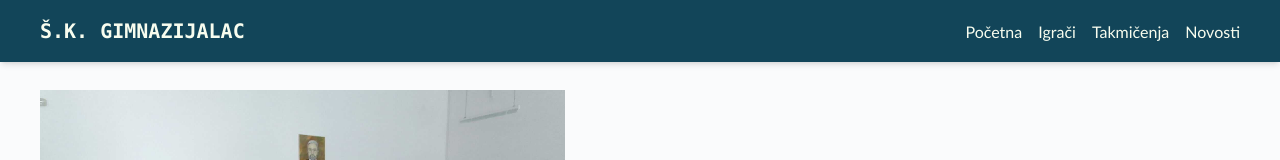
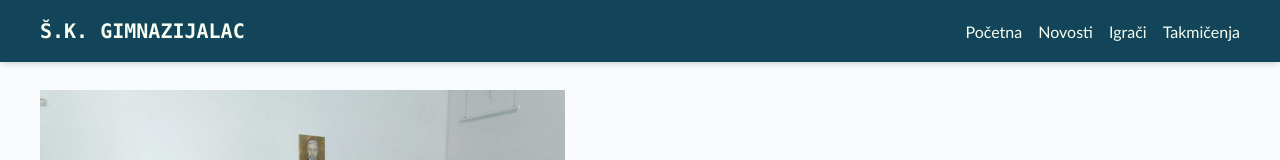
Before and after one commit to milanm98/chess-club-website, a Next.js app: page / in a window 1280 px wide. Shown: the top 160 px of the page. Built offline with nearby package versions, Linux system fonts and the light colour scheme.

Commit message:
refactore navbar

```diff
--- a/components/navbar.tsx
+++ b/components/navbar.tsx
@@ -25,7 +25,7 @@ const Navbar = () => {
 
         <ul
           className={` md:flex md:items-center nav-background-color md:pb-0 pb-12 absolute md:static md:z-auto z-[-1] left-0 w-full md:w-auto md:pl-0 pl-9  shadow-lg md:shadow-none transition-all duration-500 ease-in ${
-            open ? 'top-1' : 'top-[-490px]'
+            open ? 'top-12 h-screen ' : 'top-[-490px]'
           }`}
         >
           {Links.map((link) => (
--- a/public/database/navbar-data/navbar-data.json
+++ b/public/database/navbar-data/navbar-data.json
@@ -1,6 +1,6 @@
 [
   { "name": "Početna", "link": "/" },
+  { "name": "Novosti", "link": "/novosti" },
   { "name": "Igrači", "link": "/igraci" },
-  { "name": "Takmičenja", "link": "/takmicenja" },
-  { "name": "Novosti", "link": "/novosti" }
+  { "name": "Takmičenja", "link": "/takmicenja" }
 ]
```
